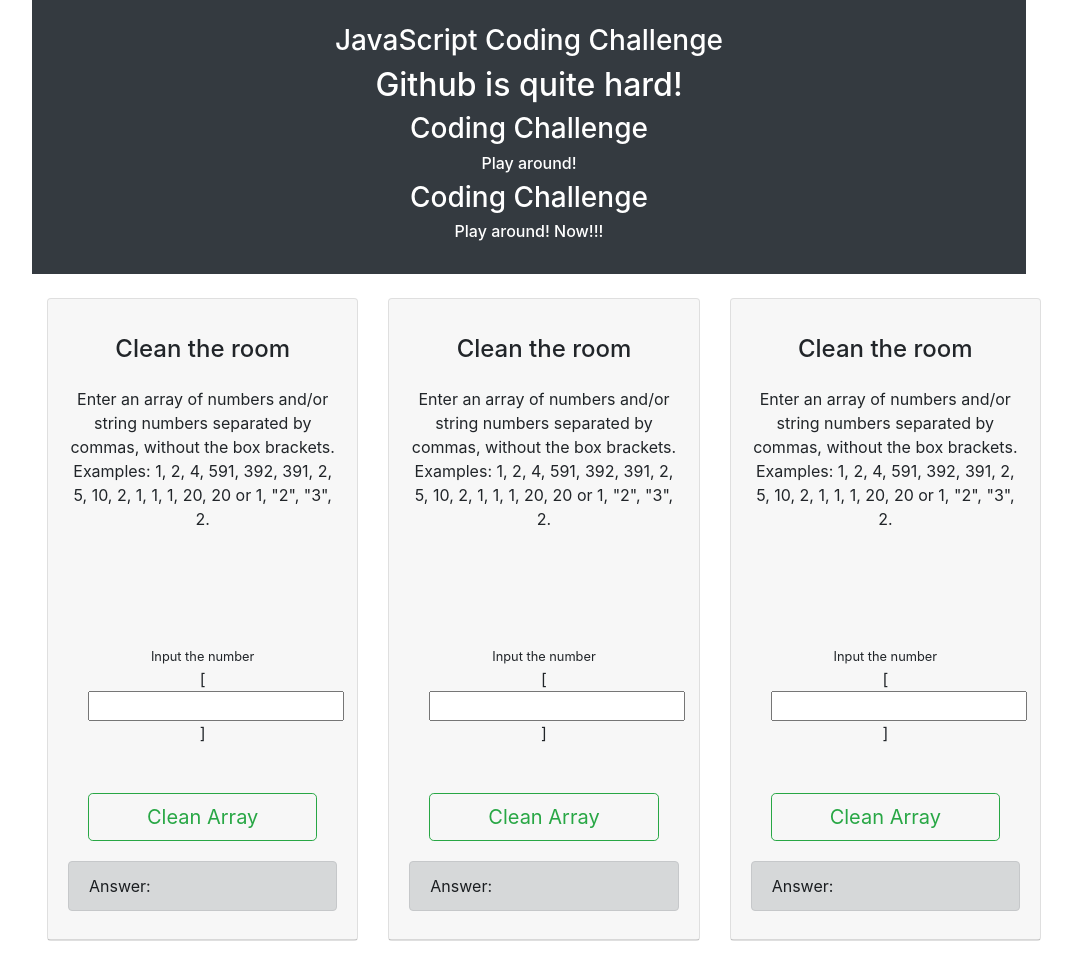
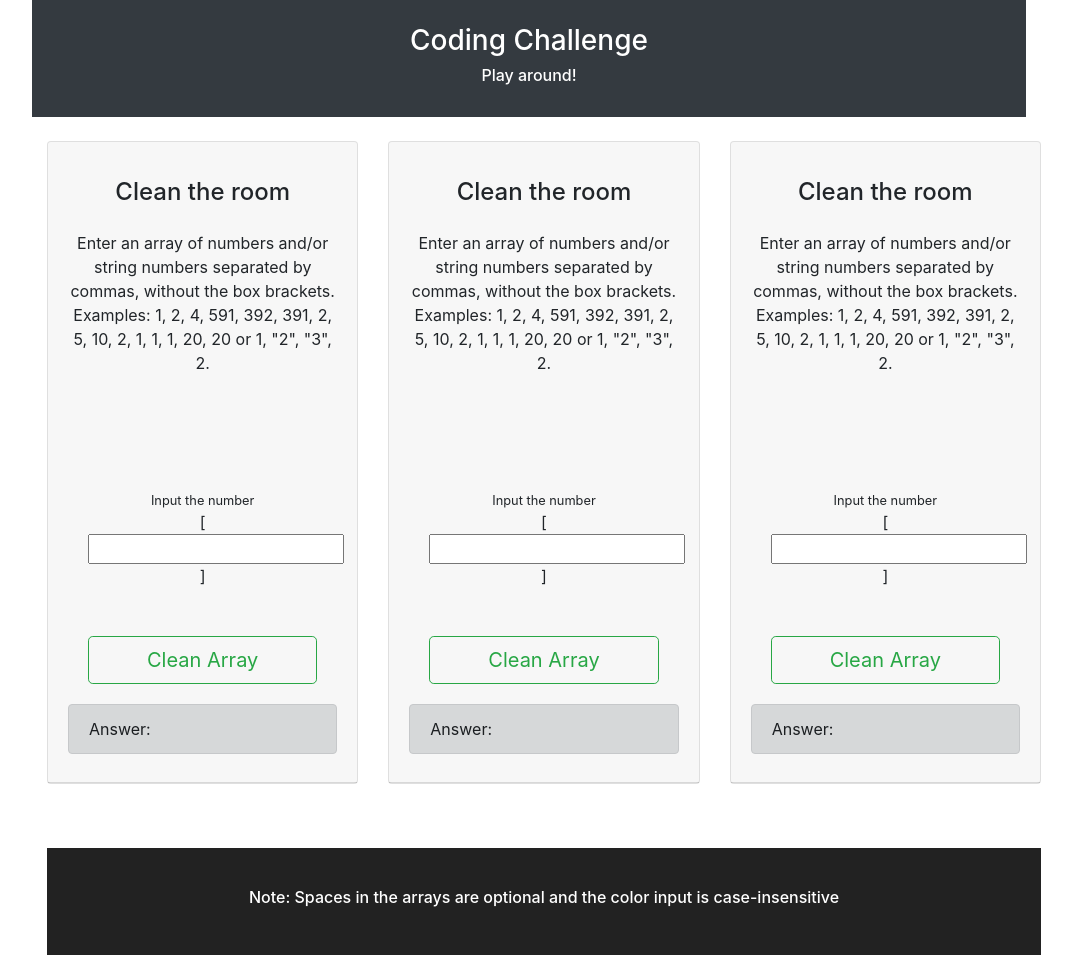
Before and after one commit to logan-shakya/javascript-coding-challange, a plain HTML site: page index.html in a window 1280 px wide. Shown: the top 958 px of the page, without its empty margins (96-1168 px from the left). Drawn offline with nearby package versions, Linux system fonts and the light colour scheme.

Commit message:
reverting back deleting h2

```diff
--- a/index.html
+++ b/index.html
@@ -11,12 +11,8 @@
     <div class="container">
         <div class="row">
             <div class="col bg-dark text-white p-4 text-center">
-                <h3>JavaScript Coding Challenge</h3>
-                <h2>Github is quite hard!</h2>
                 <h3>Coding Challenge</h3>
                 <h6>Play around!</h6>
-                <h3>Coding Challenge</h3>
-                <h6>Play around! Now!!!</h6>
             </div>
         </div>
     </div>
```
